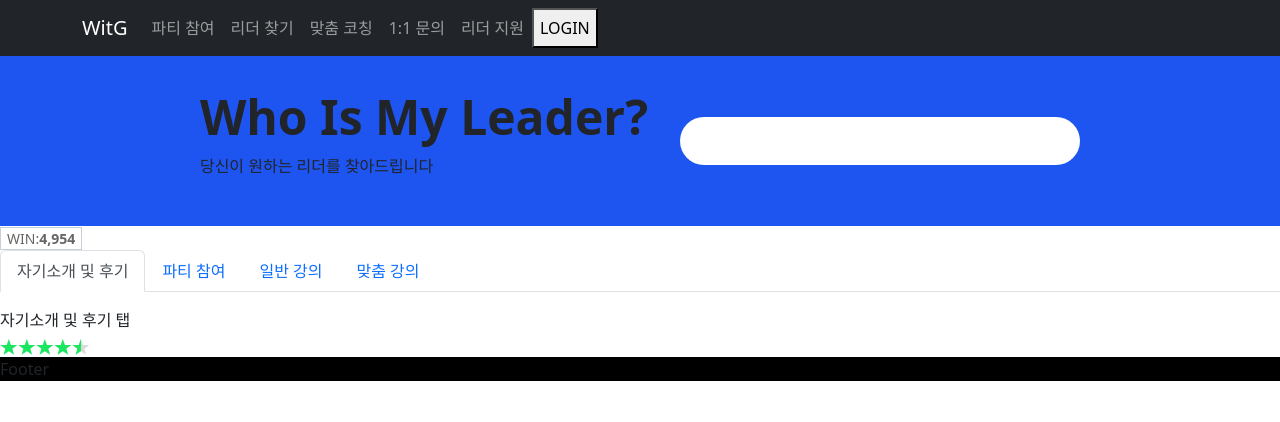
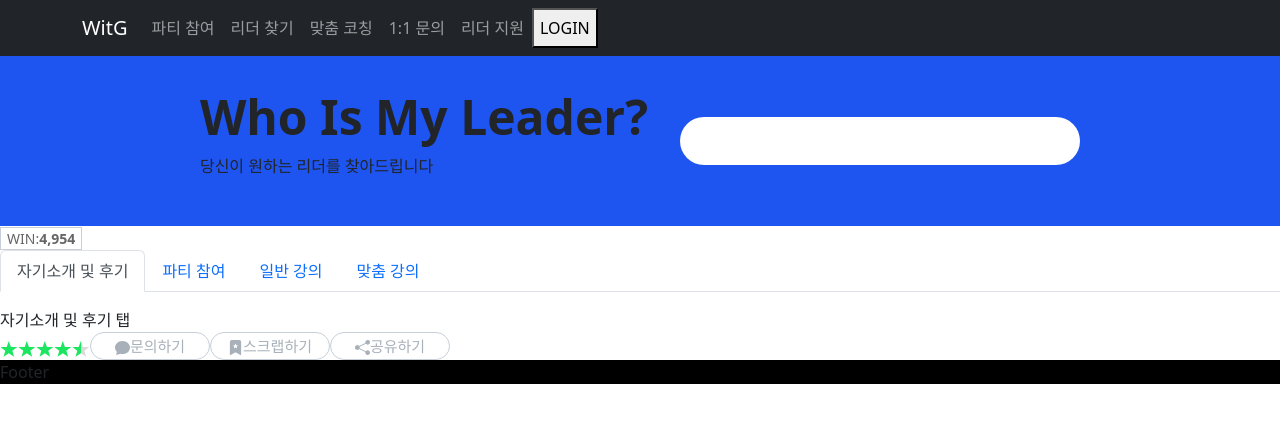
Before and after one commit to C17AN/witge, a Next.js app: page /leaders in a window 1280 px wide. Shown: the top 422 px of the page. Built offline with nearby package versions, Linux system fonts and the light colour scheme.

Commit message:
style: small button 추가

```diff
--- /dev/null
+++ b/components/common/SmallButton.jsx
@@ -0,0 +1,22 @@
+import styled from "@emotion/styled";
+import * as Icons from "react-icons/bs";
+
+const SmallButton = (props) => {
+    const Icon = Icons[props.icon];
+    return (
+        <Button><Icon/>{props.value}</Button>
+    );
+}
+
+const Button = styled.button`
+    display: inline-block;
+    color: #A8B0BA;
+    background-color: #FFFFFF;
+    border: 1px solid #C8CFD8;
+    border-radius: 30px;
+    padding: 2px 6px;
+    width: 120px;
+    font-size: 15px;
+`;
+
+export default SmallButton;
--- a/package.json
+++ b/package.json
@@ -17,6 +17,7 @@
     "react": "18.2.0",
     "react-bootstrap": "^2.5.0",
     "react-dom": "18.2.0",
+    "react-icons": "^4.6.0",
     "react-star-ratings": "^2.3.0"
   },
   "devDependencies": {
--- a/pages/leaders.jsx
+++ b/pages/leaders.jsx
@@ -3,6 +3,7 @@ import SearchField from "../components/pages/leaders/SearchField";
 import TextButton from "../components/common/TextButton";
 import ControlledTabs from "../components/pages/leaders/Tab";
 import StarRating from "../components/common/StarRating";
+import SmallButton from "../components/common/SmallButton"
 
 const leaders = () => {
   return (
@@ -11,6 +12,9 @@ const leaders = () => {
       <TextButton />
       <ControlledTabs />
       <StarRating rating={4.5} />
+      <SmallButton icon="BsFillChatFill" value="문의하기"/>
+      <SmallButton icon="BsBookmarkStarFill" value="스크랩하기"/>
+      <SmallButton icon="BsShareFill" value="공유하기"/>
     </div>
   );
 };
```
Also changed, not shown: 1 other file (tests, documents, lock files or other folders).
